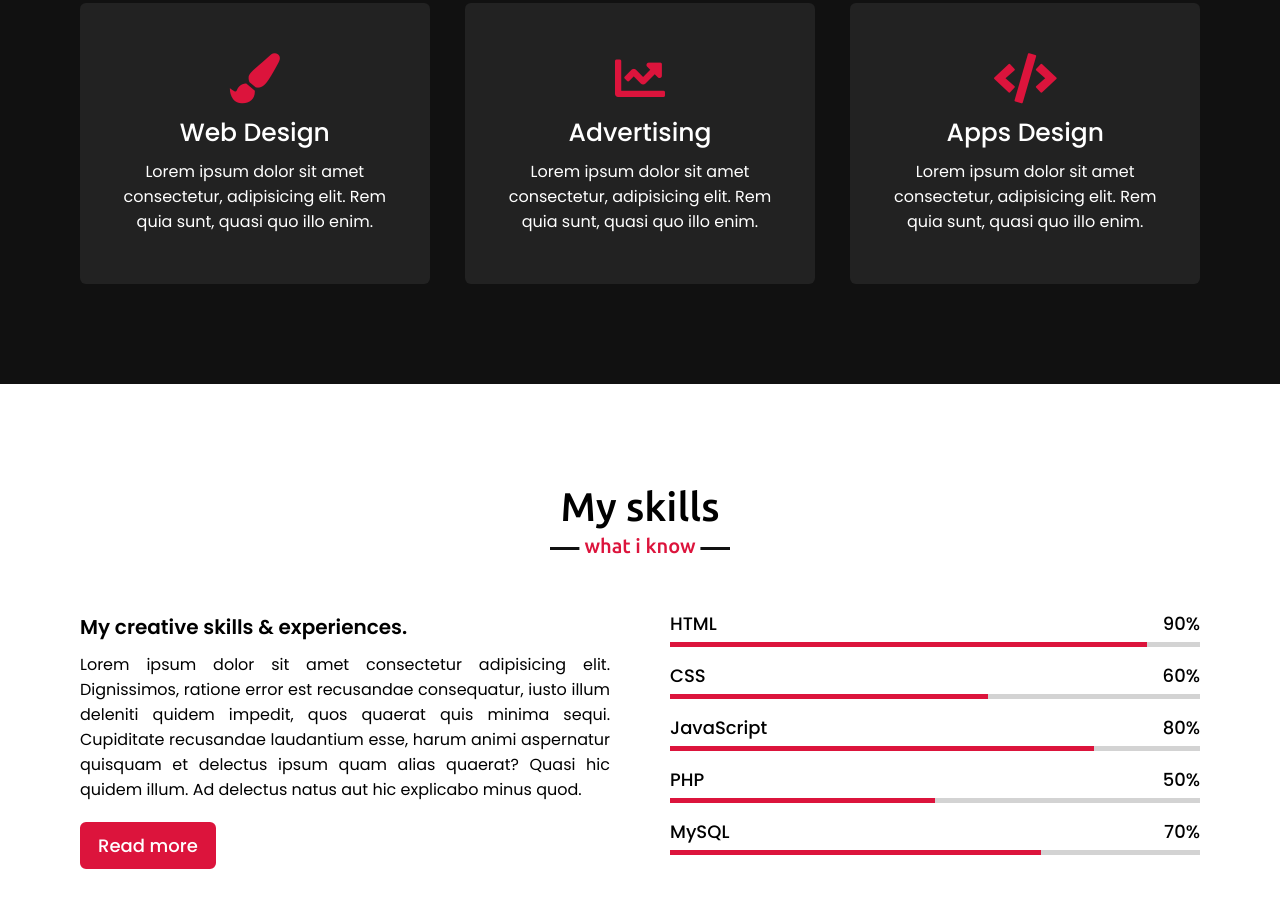
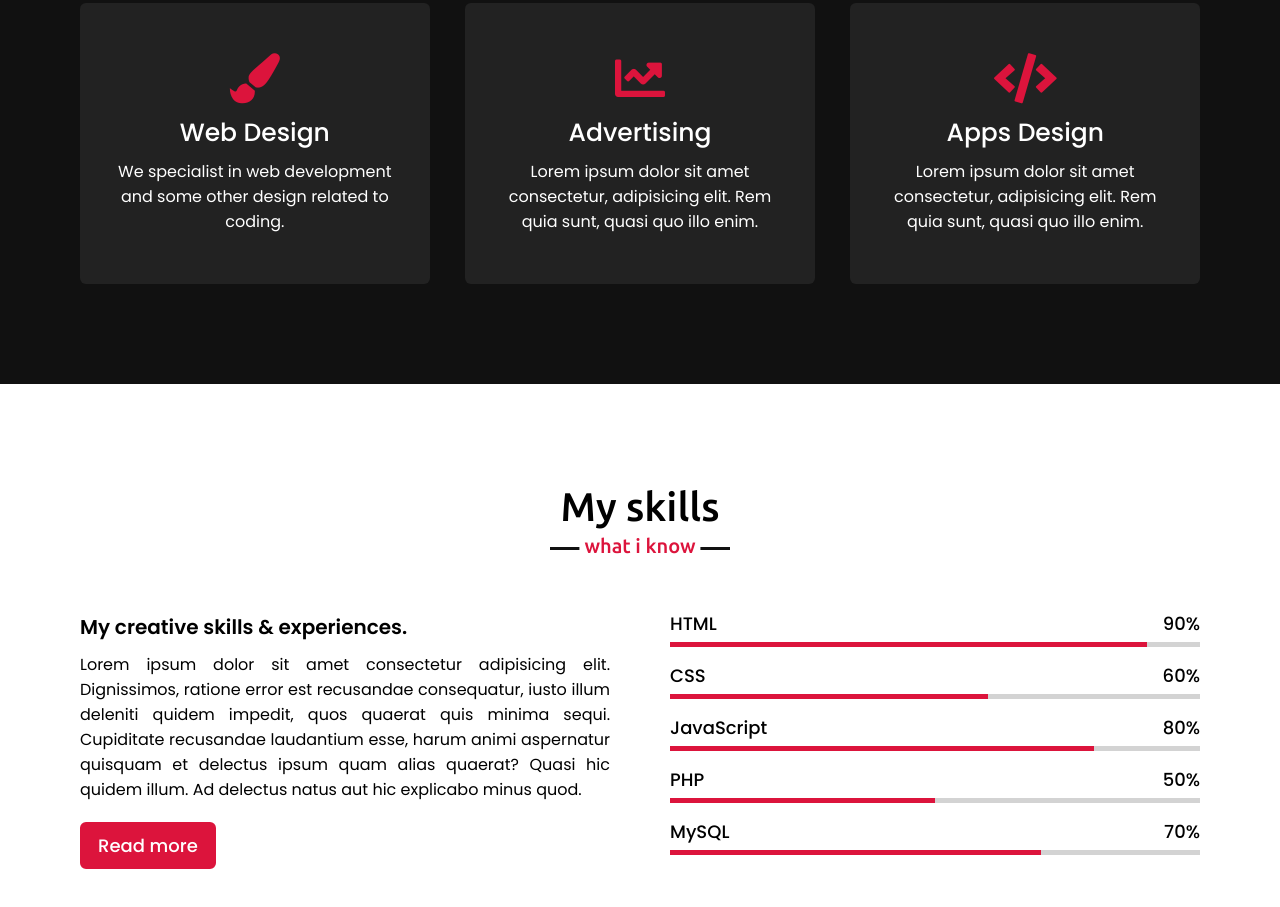
Before and after one commit to shamaki-website/salisu, a plain HTML site: page index.html in a window 1280 px wide. Shown: the part 1756-2663 px from the top of the page. Drawn offline with nearby package versions, Linux system fonts and the light colour scheme.

Commit message:
Update index.html

```diff
--- a/index.html
+++ b/index.html
@@ -73,7 +73,7 @@
                     <div class="box">
                         <i class="fas fa-paint-brush"></i>
                         <div class="text">Web Design</div>
-                        <p>Lorem ipsum dolor sit amet consectetur, adipisicing elit. Rem quia sunt, quasi quo illo enim.</p>
+                        <p>We specialist in web development and some other design related to coding.</p>
                     </div>
                 </div>
                 <div class="card">
```
